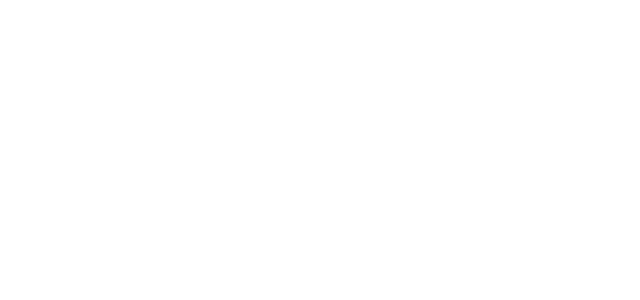
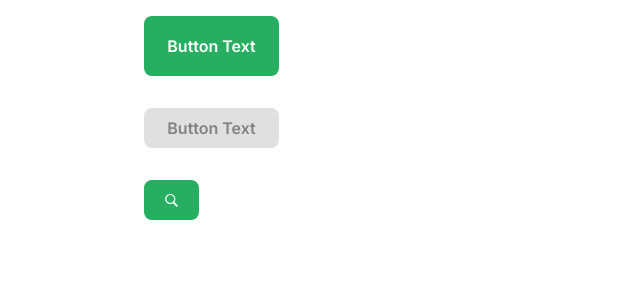
Before and after one commit to Kenzie-Academy-Brasil-Developers/react-entrega-s3-template-hamburgueria_JhonnatanDouglas, a React (Vite) app: page / in a window 1280 px wide. Shown: the top 300 px of the page, without its empty margins (0-640 px from the left). Built offline with nearby package versions, Linux system fonts and the light colour scheme.

Commit message:
feat: cria estilos padrões para os botões

```diff
--- a/package.json
+++ b/package.json
@@ -12,7 +12,7 @@
   "dependencies": {
     "react": "^18.2.0",
     "react-dom": "^18.2.0",
-    "styled-components": "^6.0.0-rc.3",
+    "styled-components": "^5.3.11",
     "uuidv4": "^6.2.13"
   },
   "devDependencies": {
--- a/src/App.jsx
+++ b/src/App.jsx
@@ -1,13 +1,31 @@
+import { ResetCss } from "./styles/reset"
 import { GlobalStyles } from "./styles/globalStyles"
-import { ResetCss } from "./styles/reset"
+import { StyledPrimaryButton, StyledSecondaryButton } from "./styles/button"
+import { StyledSearchButton } from "./components/ButtonSearch"
+import { StyledResponsiveDivMain } from "./styles/grid"
 
 function App() {
   return (
     <>
       <ResetCss />
       <GlobalStyles />
+
       <header></header>
-      <main></main>
+      <main>
+        <StyledResponsiveDivMain>
+          <StyledPrimaryButton sizeButton={"medium-default"}>
+            Button Text
+          </StyledPrimaryButton>
+        </StyledResponsiveDivMain>
+        <StyledResponsiveDivMain>
+          <StyledSecondaryButton sizeButton={"small-default"}>
+            Button Text
+          </StyledSecondaryButton>
+        </StyledResponsiveDivMain>
+        <StyledResponsiveDivMain>
+          <StyledSearchButton />
+        </StyledResponsiveDivMain>
+      </main>
     </>
   )
 }
--- /dev/null
+++ b/src/components/ButtonSearch/index.jsx
@@ -0,0 +1,13 @@
+import { SearchButton } from "../../styles/button"
+import { StyledImgSearch } from "./styles"
+import searchLogo from '../../assets/main/search-icon.svg'
+
+export const StyledSearchButton = () => {
+  return (
+    <SearchButton>
+      <StyledImgSearch>
+        <img src={searchLogo} alt='Imagem de lupa de busca de itens' />
+      </StyledImgSearch>
+    </SearchButton>
+  )
+}
--- /dev/null
+++ b/src/components/ButtonSearch/styles.js
@@ -0,0 +1,12 @@
+import styled from "styled-components"
+
+export const StyledImgSearch = styled.figure`
+  display: flex;
+  align-items: center;
+  justify-content: center;
+
+  > img {
+    width: 0.9375rem;
+    height: 0.9375rem;
+  }
+`
--- /dev/null
+++ b/src/styles/button.js
@@ -0,0 +1,90 @@
+import styled from "styled-components"
+
+export const StyledPrimaryButton = styled.button`
+  width: 100%;
+  padding: 0rem 1.25rem;
+  gap: 0.625rem;
+
+  font-weight: var(--font-weight-3);
+  font-size: var(--font-size-3);
+  line-height: var(--line-height-4);
+
+  ${({ sizeButton }) => {
+    if (sizeButton === "medium") {
+      return "height: 3.75rem;"
+    } else if (sizeButton === "medium-default") {
+      return "height: 3.75rem; max-width: 8.4375rem;"
+    } else if (sizeButton === "small") {
+      return "height: 2.5rem;"
+    } else if (sizeButton === "small-default") {
+      return "height: 2.5rem; max-width: 8.4375rem;"
+    } else {
+      return "height: 3.75rem;"
+    }
+  }}
+
+  color: var(--color-white);
+
+  background-color: var(--color-primary);
+  border: 0.125rem solid var(--color-primary);
+  border-radius: var(--border-radius-1);
+
+  :hover {
+    background-color: var(--color-primary-hover);
+    border: 0.125rem solid var(--color-primary-hover);
+    transition: 0.5s;
+  }
+`
+
+export const StyledSecondaryButton = styled.button`
+  width: 100%;
+  padding: 0rem 1.25rem;
+  gap: 0.625rem;
+
+  font-weight: var(--font-weight-3);
+  font-size: var(--font-size-3);
+  line-height: var(--line-height-4);
+
+  ${({ sizeButton }) => {
+    if (sizeButton === "medium") {
+      return "height: 3.75rem;"
+    } else if (sizeButton === "medium-default") {
+      return "height: 3.75rem; max-width: 8.4375rem;"
+    } else if (sizeButton === "small") {
+      return "height: 2.5rem;"
+    } else if (sizeButton === "small-default") {
+      return "height: 2.5rem; max-width: 8.4375rem;"
+    } else {
+      return "height: 3.75rem;"
+    }
+  }}
+
+  color: var(--color-grey-500);
+  background-color: var(--color-grey-200);
+  border: 0.125rem solid var(--color-grey-200);
+  border-radius: var(--border-radius-1);
+
+  :hover {
+    color: var(--color-grey-200);
+    background-color: var(--color-grey-500);
+    border: 0.125rem solid var(--color-grey-500);
+    transition: 0.5s;
+  }
+`
+export const SearchButton = styled.button`
+  padding: 0rem 1.25rem;
+  gap: 0.625rem;
+
+  width: 3.4375rem;
+  height: 2.5rem;
+
+  background: var(--color-primary);
+  border: 0.125rem solid var(--color-primary);
+  border-radius: var(--border-radius-1);
+
+  :hover {
+    background-color: var(--color-primary-hover);
+    border: 0.125rem solid var(--color-primary-hover);
+    transition: 0.5s;
+  }
+`
```
Also changed, not shown: 1 other file (tests, documents, lock files or other folders).
